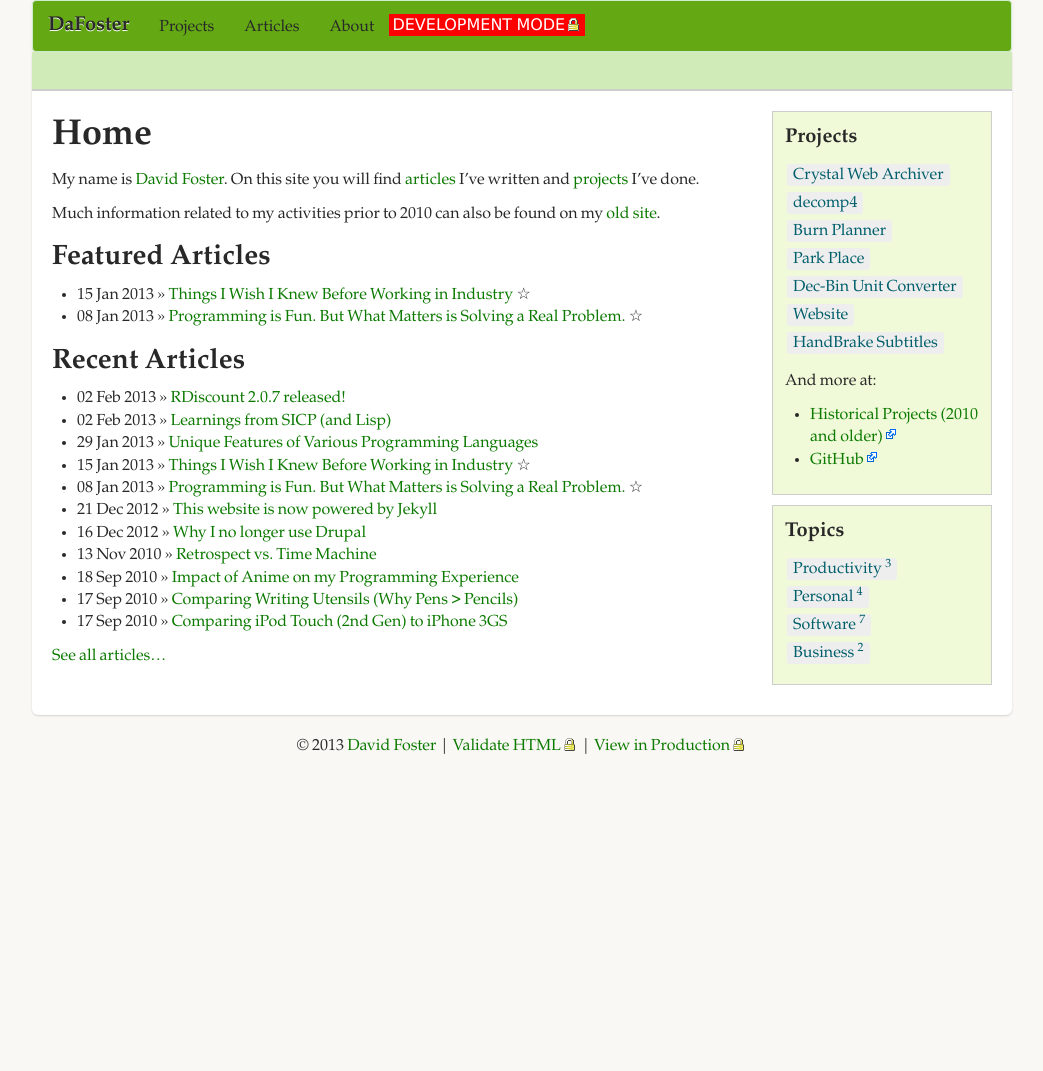
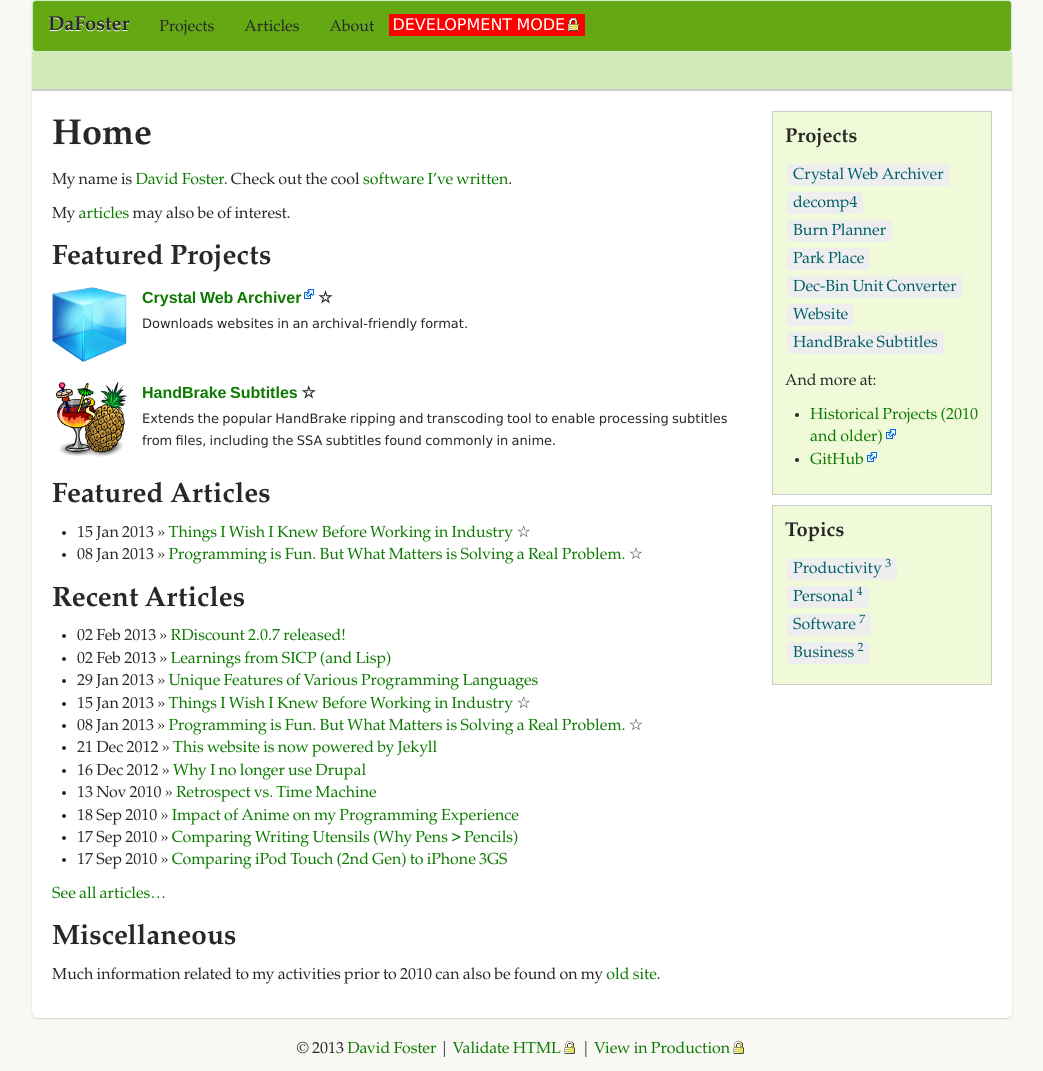
Before and after one commit to davidfstr/dafoster.net, a Jekyll site: the page built from index.md, in a window 1280 px wide. Shown: the whole page, without its empty margins (118-1161 px from the left). Built offline with Jekyll 4.4.1, drawn with Linux system fonts in a browser that asks for light colours; Markdown is read by kramdown in place of the engine named in the settings; before the commit the page ends 900 px from its top, so only the background shows below that.

Commit message:
Improve call-to-action on home page. Featured projects.

```diff
--- a/assets/css/style.css
+++ b/assets/css/style.css
@@ -63,6 +63,31 @@
   padding: 12px;
   background-color: #f9f8f4;
   border: 1px solid #cdcdcd;
+}
+
+/* ========================================================================== */
+/* Projects */
+
+.project {
+  margin-top: 20px;           /* spacing between adjacent projects */
+  position: relative;         /* enable absolute positioning for children */
+  min-height: 75px;           /* no shorter than the contained image */
+}
+.project img {
+  position: absolute;         /* position at (0,0) */
+  width: 75px; height: 75px;  /* shrink image from full size */
+}
+.project > div {
+  margin-left: 90px;          /* give 15px space on left (75+15=90) */
+}
+.project h2 {
+  font-family: Helvetica, Arial, sans-serif;
+  font-weight: bold;
+  font-size: 16px;
+}
+.project {
+  font-family: Verdana, sans-serif;
+  font-size: 13px;
 }
 
 /* ========================================================================== */
--- a/index.md
+++ b/index.md
@@ -5,16 +5,40 @@
 ---
 <h1>{{ page.title }}</h1>
 
-My name is [David Foster]. On this site you will find [articles] I've written
-and [projects] I've done.
+My name is [David Foster]. Check out the cool [software I've written].
 
-Much information related to my activities prior to 2010 can also be found on
-my [old site].
+My [articles] may also be of interest.
 
 [David Foster]: /about/
-[projects]: /projects/
+[software I've written]: /projects/
 [articles]: /articles/
-[old site]: /prism/
+
+## Featured Projects
+
+<div class="x-projects" style="margin-bottom: 1.25em; margin-top: -.7em;">
+  {% for cur_page in site.pages %}
+    {% if cur_page.layout == "project" and cur_page.featured %}
+      {% assign project_title = cur_page.title %}
+      {% assign project_url = cur_page.url | replace: '/index.html', '/' %}
+      {% assign project_summary = cur_page.summary %}
+      {% assign project_is_redirect = cur_page.redirect_to_url %}
+
+      <div class="project">
+        <a href="{{ project_url }}"><img src="{{ project_url }}logo-128.png" alt="Logo for {{ project_title }}" /></a>
+        <div>
+          <h2><a href="{{ project_url }}"{% if project_is_redirect %} class="external"{% endif %}>{{ project_title }}</a>
+            {% if cur_page.featured %}
+              <span title="Featured Project">&#x2606;</span>
+            {% endif %}
+          </h2>
+          <p>
+            {{ project_summary }}
+          </p>
+        </div>
+      </div>
+    {% endif %}
+  {% endfor %}
+</div>
 
 ## Featured Articles
 
@@ -44,3 +68,10 @@
   {% endfor %}
 </ul>
 <a href="/articles/">See all articles...</a>
+
+## Miscellaneous
+
+Much information related to my activities prior to 2010 can also be found on
+my [old site].
+
+[old site]: /prism/
```
Also changed, not shown: projects/crystal-web-archiver/index.md (+1 -0 lines), projects/handbrake-subtitle-support/index.md (+1 -0 lines), projects/index.html (+5 -24 lines).
